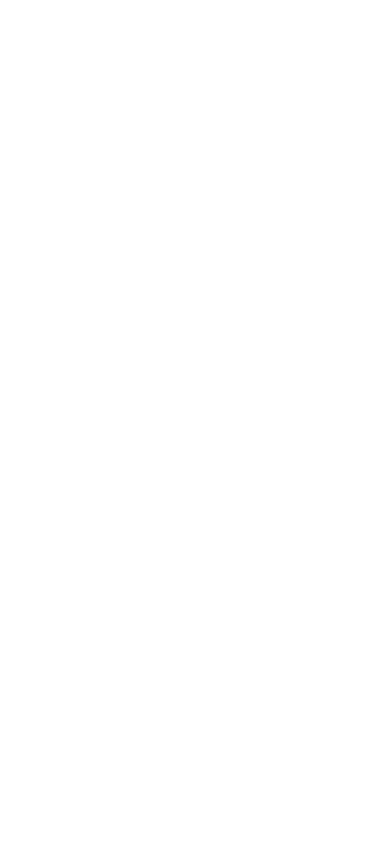
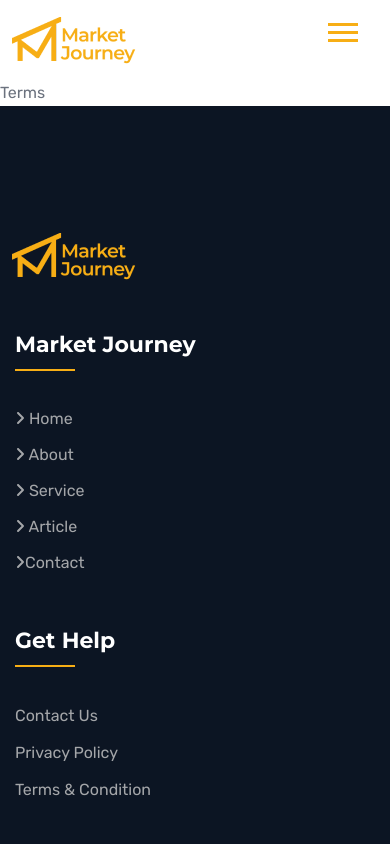
Before and after one commit to seclobproject/Market_journey_website, a React (Vite) app: page /terms in a window 390 px wide. Before the commit this address had no page. Shown: the top 844 px of the page. Built offline with nearby package versions, Linux system fonts and the light colour scheme.

Commit message:
responsive the header

```diff
--- a/src/App.jsx
+++ b/src/App.jsx
@@ -8,6 +8,7 @@
 import Article from './pages/Article';
 import Contact from './pages/Contact';
 import PrivacyPolicy from './pages/privacy';
+import Terms from './pages/Terms';
 
 function App() {
 
@@ -23,6 +24,7 @@
             <Route path='/article' element={<Article />} />
             <Route path='/contact' element={<Contact />} />
             <Route path='/privacy' element={<PrivacyPolicy />} />
+            <Route path='/terms' element={<Terms />} />
 
           </Route>
         </Routes>
--- a/src/Layout/Footer.jsx
+++ b/src/Layout/Footer.jsx
@@ -76,9 +76,8 @@
                             <h4 className="widget-title">Get Help</h4>
                             <div className="recent-news mt-none-20">
                                 <div className="recent-news__content mt-20">
-                                    <a className="recent-news__title" href="news-details"
-                                    >Contact Us</a
-                                    >
+                                    <Link className="recent-news__title" to="/contact"
+                                    >Contact Us</Link>
                                     {/* <a className="recent-news__date" href="news-details"
                                   >Sep 20. 2020</a
                                   > */}
@@ -91,9 +90,8 @@
                                   > */}
                                 </div>
                                 <div className="recent-news__content mt-10">
-                                    <a className="recent-news__title" href="news-details"
-                                    >Terms & Condition</a
-                                    >
+                                    <Link className="recent-news__title" to="/terms"
+                                    >Terms & Condition</Link>
                                     {/* <a className="recent-news__date" href="news-details"
                                   >Sep 21. 2020</a
                                   > */}
--- a/src/Layout/Header.jsx
+++ b/src/Layout/Header.jsx
@@ -1,10 +1,14 @@
-import React from 'react'
+import React, { useState } from 'react'
 import logo from '../assets/images/logo/logo.png'
 import { Link } from 'react-router-dom'
 const Header = () => {
+    const [toggleHeader,setToggleHeader]=useState(false)
     const scrollTop = () => {
         window.scrollTo({ top: 0 });
     }
+    console.log('====================================');
+    console.log(toggleHeader);
+    console.log('====================================');
     return (
         <header className="header">
             <div className="header__bottom">
@@ -15,7 +19,8 @@
                                 <Link onClick={scrollTop} className="site-logo" to="/"
                                 ><img src={logo} alt="LOGO"
                                     /></Link>
-                                <div className="mainmenu d-none d-lg-block">
+                                <div className={`mainmenu ${toggleHeader ? 'active_menus' : 'd-none'} d-lg-block`}>
+
                                     <nav id="mobile-menu">
                                         <ul>
                                             <li onClick={scrollTop} className="menu_has_children">
@@ -33,22 +38,24 @@
                                 </div>
                                 <a className="quote-btn" href="contact">Login</a>
 
-                                <div className="mobile-menu mean-container d-block d-lg-none">
+                                <div className={`mobile-menu mean-container d-lg-none`}>
                                     <div className="mean-bar">
-                                        <a href="#nav" className="meanmenu-reveal"
-                                        ><span></span><span></span><span></span></a
-                                        ><a
-                                            href="#nav"
-                                            className="meanmenu-reveal d-none"
+                                        <a onClick={() => setToggleHeader(true)} className={`meanmenu-reveal ${toggleHeader? 'd-none': 'd-block'}`}
+                                        ><span></span><span></span><span></span></a><a
+                                            onClick={()=>setToggleHeader(false)}
+
+                                            className={` ${toggleHeader ? 'd-block': 'd-none'} `}
                                             style={{
-                                                right: 0,
+                                                position:'absolute',
+                                                top:10,
+                                                right: 10,
                                                 left: 'auto',
                                                 textAlign: 'center',
                                                 textIndent: 0,
-                                                fontSize: 18
+                                                fontSize: 18,
+                                                color:'#f7ae15'
                                             }}
-                                        >X</a
-                                        >
+                                        >X</a>
                                     </div>
                                 </div>
                             </div>
--- a/src/pages/Home.jsx
+++ b/src/pages/Home.jsx
@@ -4,7 +4,7 @@
 
 //------ images -------
 import hero_shape from '../assets/images/shape/hero-shape.png'
-import hero_banner from '../assets/images/banner/hp-slide-1.jpeg'
+import hero_banner from '../assets/images/banner/trad.jpg'
 import aboutbg1 from '../assets/images/bg/about-bg-1.png'
 import article1 from '../assets/images/news/news-1.jpeg'
 import article2 from '../assets/images/news/news-2.jpeg'
@@ -65,15 +65,15 @@
                                                     data-delay=".2s"
                                                     data-duration=".5s"
                                                 >
-                                                    Pixen Your
-                                                    <br />Printing Solution
+                                                    Making Trade Simple,
+                                                    Making Trade Happen
                                                 </h2>
                                                 <p
                                                     data-animation="fadeInUp"
                                                     data-delay=".5s"
                                                     data-duration=".7s"
                                                 >
-                                                    Magnificence in the realistic interchanges
+                                                    Discover the Flavor of Trade
                                                 </p>
                                                 <Link
                                                     data-animation="fadeInUp"
@@ -244,24 +244,21 @@
                             <div className="section-header mb-40">
                                 <h4 className="sub-heading mb-10">About Us</h4>
                                 <h2 className="section-title mb-35">
-                                    From Structure To Conveyance
+                                    Connect Our Unique Concept
                                 </h2>
                                 <p>
-                                    Libero aliquam eiget rhoncus elit quis mattis tos neque ullco
-                                    qua praesent interdum orc torristique aenean at dictumst velit
-                                    fames molestie tristique magna sociosqu ine rhoncuis in
-                                    cubilia magno senectus sociis tortor enim.
+                                    India’s first largest company and Kerala’s first trading cafe network aims to expand into
+                                    the 2023 stock market, forging a dynamic presence with our unique blend of culture and
+                                    investment process. Join us in shaping the future of trading.
                                 </p>
                             </div>
                             <div className="about-lists">
                                 <ul>
                                     <li>
-                                        <FontAwesomeIcon icon={faCheck} /> Magna cubilia sapien vivamus
-                                        vestibulum iner consectetuer.
+                                        <FontAwesomeIcon icon={faCheck} />&nbsp;&nbsp; Commitment to providing proper training.
                                     </li>
                                     <li>
-                                        <FontAwesomeIcon icon={faCheck} /> Urna faucibus netus Inceptos qu
-                                        hac sem iaculis lectus.
+                                        <FontAwesomeIcon icon={faCheck} />&nbsp;&nbsp; We aim to bring a demat account to every household in Kerala.
                                     </li>
                                 </ul>
                                 <a
@@ -299,7 +296,7 @@
                                             alt=""
                                         /></span>
                                 </h4>
-                                <h2 className="section-title">Flawless Printing</h2>
+                                <h2 className="section-title">Our Services</h2>
                             </div>
                         </div>
                     </div>
@@ -310,10 +307,10 @@
                                     <img src="../assets/images/icons/s-1.png" alt="" />
                                 </div>
                                 <div className="service-item__content">
-                                    <h4 className="service-item__title">Banner Printing</h4>
+                                    <h4 className="service-item__title">Trading Cafe</h4>
                                     <p>
-                                        Dise duis auctor an cume del enima felise proins parturient
-                                        port a nostra
+                                        Our Trading Cafe offers a rich tapestry of real-time discussions, expert sessions, and
+                                        live trading experiences, creating an environment that fosters growth and collaboration.
                                     </p>
                                 </div>
                             </div>
@@ -324,10 +321,11 @@
                                     <img src="../assets/images/icons/s-2.png" alt="" />
                                 </div>
                                 <div className="service-item__content">
-                                    <h4 className="service-item__title">Poster Printing</h4>
+                                    <h4 className="service-item__title">Premium Call Outs</h4>
                                     <p>
-                                        Dise duis auctor an cume del enima felise proins parturient
-                                        port a nostra
+                                        Our Premium Call Outs service provides you with helping you make informed decisions
+                                        and capitalize on market opportunities. Elevate your trading experience with the
+                                        precision and expertise offered by Market Journey.
                                     </p>
                                 </div>
                             </div>
@@ -338,10 +336,10 @@
                                     <img src="../assets/images/icons/s-3.png" alt="" />
                                 </div>
                                 <div className="service-item__content">
-                                    <h4 className="service-item__title">Flyer Printing</h4>
+                                    <h4 className="service-item__title">Franchise</h4>
                                     <p>
-                                        Dise duis auctor an cume del enima felise proins parturient
-                                        port a nostra
+                                        District franchise, Zonal franchise, and Mobile franchise to navigate the world of trading
+                                        and investments, while benefiting from a rewarding entrepreneurial venture.
                                     </p>
                                 </div>
                             </div>
@@ -352,10 +350,10 @@
                                     <img src="../assets/images/icons/s-4.png" alt="" />
                                 </div>
                                 <div className="service-item__content">
-                                    <h4 className="service-item__title">Business Card</h4>
+                                    <h4 className="service-item__title"> Certified Online-Offline Batches</h4>
                                     <p>
-                                        Dise duis auctor an cume del enima felise proins parturient
-                                        port a nostra
+                                        District franchise, Zonal franchise, and Mobile franchise to navigate the world of trading
+                                        and investments, while benefiting from a rewarding entrepreneurial venture.
                                     </p>
                                 </div>
                             </div>
--- a/src/pages/Terms.jsx
+++ b/src/pages/Terms.jsx
@@ -0,0 +1,9 @@
+import React from 'react'
+
+const Terms = () => {
+  return (
+    <div>Terms</div>
+  )
+}
+
+export default Terms
```
Also changed, not shown: src/assets/css/8ae7474a766c81561032.css, src/assets/images/banner/trad.jpg (added).
